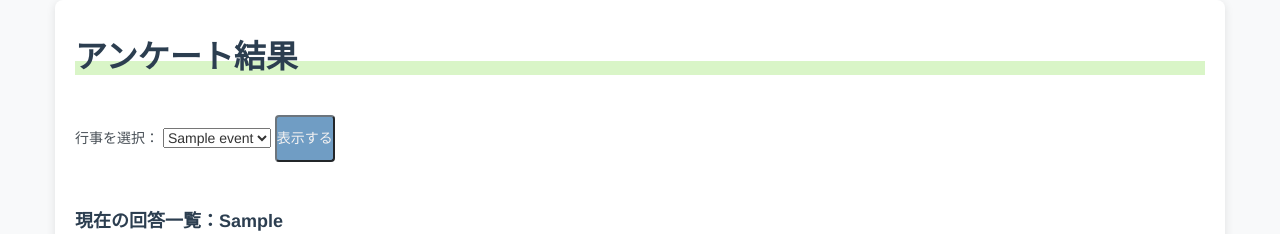
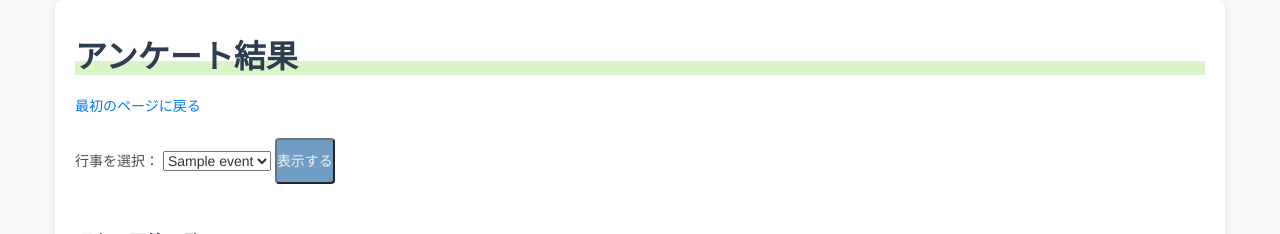
Before and after one commit to TomokiiIshiii/DramaclubQuestionnaire, a Flask app: template templates/results.html in a window 1280 px wide. Shown: the top 234 px of the page. Run offline with Flask 3, Linux system fonts and the light colour scheme; the template is opened without the code that fills it: most values are stand-ins (such as "Sample title", 1, 10 or a date in 2020); some libraries are stand-ins or nearby versions.

Commit message:
最初に戻るボタン

```diff
--- a/templates/results.html
+++ b/templates/results.html
@@ -8,6 +8,8 @@
 {% block content %}
 <div class="container">
     <h1>アンケート結果</h1>
+
+    <a href="/">最初のページに戻る</a>
 
     <form method="POST" action="/results">
         <label for="event_id" class="form-label">行事を選択：</label>
```
